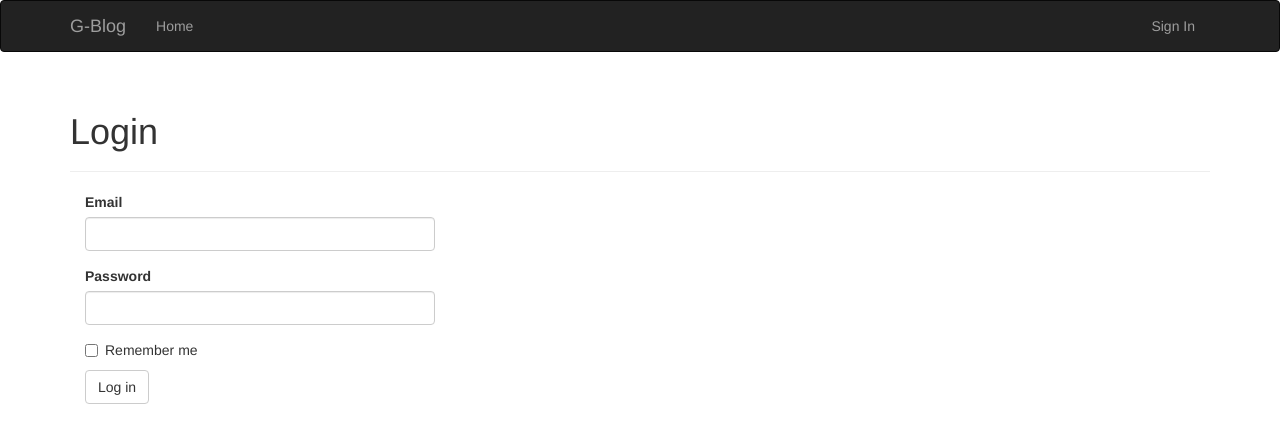
After one commit to georgesykes86/Flask_Blogging, a Flask app: page /auth/login in a window 1280 px wide. The commit adds this page. Shown: the top 443 px of the page. Run offline with Flask 2, Linux system fonts and the light colour scheme; some libraries are stand-ins or nearby versions.

Commit message:
Add login and logout

```diff
--- /dev/null
+++ b/app/auth/__init__.py
@@ -0,0 +1,5 @@
+from flask import Blueprint
+
+auth = Blueprint('auth', __name__)
+
+from . import views
--- /dev/null
+++ b/app/auth/forms.py
@@ -0,0 +1,9 @@
+from flask_wtf import Form
+from wtforms import StringField, PasswordField, BooleanField, SubmitField
+from wtforms.validators import Required, Email, Length
+
+class LoginForm(Form):
+    email = StringField('Email', validators=[Required(), Length(1, 64), Email()])
+    password = PasswordField('Password', validators=[Required()])
+    remember_me = BooleanField('Remember me')
+    submit = SubmitField('Log in')
--- /dev/null
+++ b/app/auth/views.py
@@ -0,0 +1,23 @@
+from flask import render_template, redirect, request, url_for, flash
+from flask_login import login_user, logout_user, login_required
+from . import auth
+from ..models import User
+from .forms import LoginForm
+
+@auth.route('/login', methods=['GET', 'POST'])
+def login():
+    form = LoginForm()
+    if form.validate_on_submit():
+        user = User.query.filter_by(email=form.email.data).first()
+        if user is not None and user.verify_password(form.password.data):
+            login_user(user, form.remember_me.data)
+            return redirect(request.args.get('next') or url_for('main.index'))
+        flash('Invalid username or password')
+    return render_template('auth/login.html', form=form)
+
+@auth.route('/logout')
+@login_required
+def logout():
+    logout_user()
+    flash('You have been successfully logged out')
+    return redirect(url_for('main.index'))
--- /dev/null
+++ b/app/templates/auth/login.html
@@ -0,0 +1,12 @@
+{% extends "base.html" %}
+{% import "bootstrap/wtf.html" as wtf %}
+{% block title %}Login{% endblock %}
+
+{% block page_content %}
+  <div class="page-header">
+    <h1>Login</h1>
+  </div>
+  <div class="col-md-4">
+    {{ wtf.quick_form(form) }}
+  </div>
+{% endblock %}
--- a/app/templates/base.html
+++ b/app/templates/base.html
@@ -19,6 +19,14 @@
             <a href="/">Home</a>
           </li>
         </ul>
+        <ul class="nav navbar-nav navbar-right">
+          {% if current_user.is_authenticated %}
+          <li><a href="#">{{ current_user.username }}</a></li>
+          <li><a href="{{ url_for('auth.logout') }}">Sign Out</a></li>
+          {% else %}
+          <li><a href="{{ url_for('auth.login') }}">Sign In</a></li>
+          {% endif %}
+        </ul>
       </div>
     </div>
   </div>
--- a/manage.py
+++ b/manage.py
@@ -1,7 +1,7 @@
 #!/usr/bin/env python3
 import os
 from app import create_app, db
-from app.models import User
+from app.models import User, Role
 from flask_script import Manager, Shell
 from flask_migrate import Migrate, MigrateCommand
 
@@ -10,7 +10,7 @@ manager = Manager(app)
 migrate = Migrate(app, db)
 
 def make_shell_context():
-    return dict(app=app, db=db, User=User)
+    return dict(app=app, db=db, User=User, Role=Role)
 manager.add_command("shell", Shell(make_context=make_shell_context))
 manager.add_command('db', MigrateCommand)
 
```
Also changed, not shown: app/__init__.py (+10 -0 lines), app/models.py (+8 -2 lines), migrations/versions/188469e795db_add_password_to_user.py (added, +46 -0 lines), app/auth/errors.py (added).
